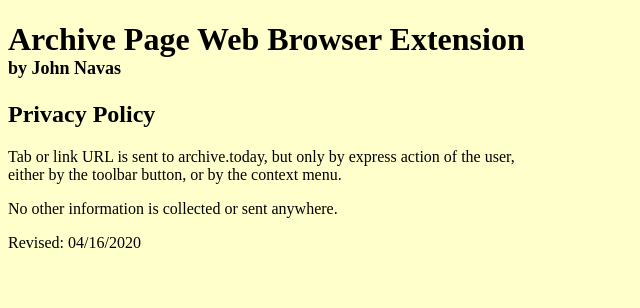
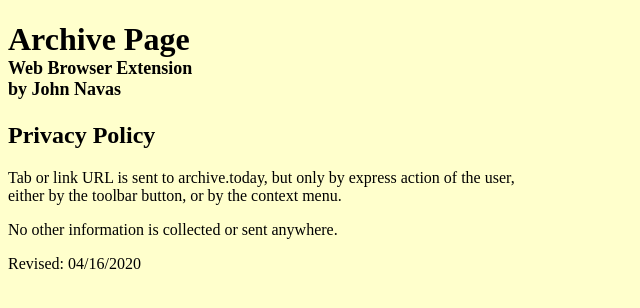
Before and after one commit to JNavas2/JNavas2.github.io, a plain HTML site: page archive-page-privacy-policy.html in a window 1280 px wide. Shown: the whole page, without its empty margins (0-640 px from the left). Drawn offline with Linux system fonts and the light colour scheme.

Commit message:
Update archive-page-privacy-policy.html

```diff
--- a/archive-page-privacy-policy.html
+++ b/archive-page-privacy-policy.html
@@ -10,8 +10,8 @@
 
 <body style="background-color: #FFFFCC">
 
-<h1>Archive Page Web Browser Extension<br />
-<span style="font-size: large">by John Navas</span></h1>
+<h1>Archive Page<br />
+<span style="font-size: large"> Web Browser Extension<br />by John Navas</span></h1>
 <h2>Privacy Policy</h2>
 <p>Tab or link URL is sent to archive.today, but only by express action of the
 user,<br />
```
